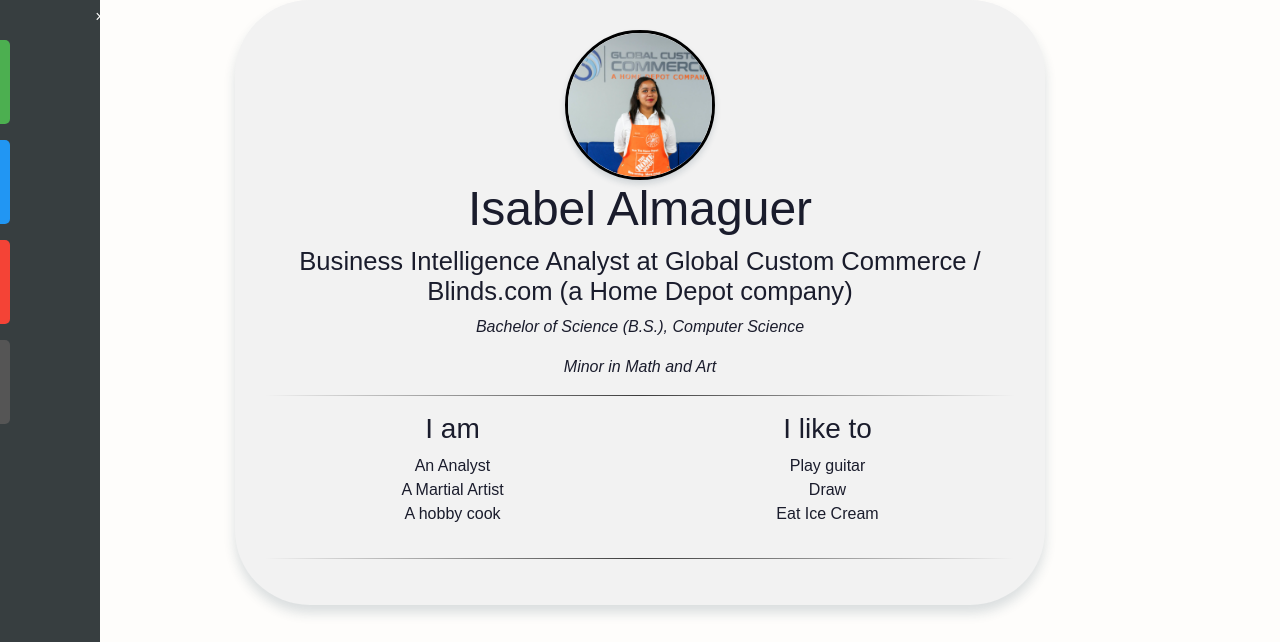
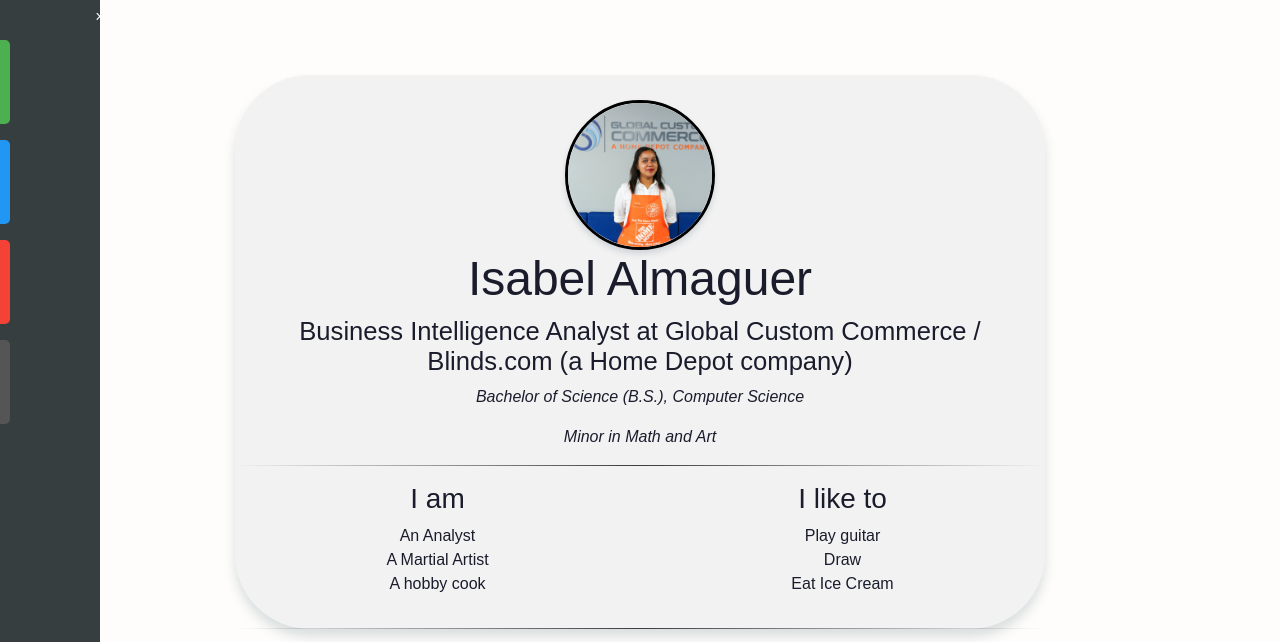
Before and after one commit to IsabelAlma/I, a plain HTML site: page index.html in a window 1280 px wide. Shown: the top 642 px of the page. Drawn offline with nearby package versions, Linux system fonts and the light colour scheme.

Commit message:
Add files via upload

```diff
--- a/style.css
+++ b/style.css
@@ -117,6 +117,7 @@ h1{
 .container {
 	max-width: 840px;
 	margin: 0 auto;
+	padding-top: 75px;
 }
 
 
@@ -130,10 +131,12 @@ h1{
   display: block;
   margin: auto;
   top: 0; bottom: 0;
-   padding: 30px
+  padding-top: 30px
+  padding-bottom: 30px;
 }
 .intro {
 	text-align: center;
+	 padding-top: 25px;
 }
 
 .about-grid {
```
Lines whose indentation alone changed are shown as unchanged.
